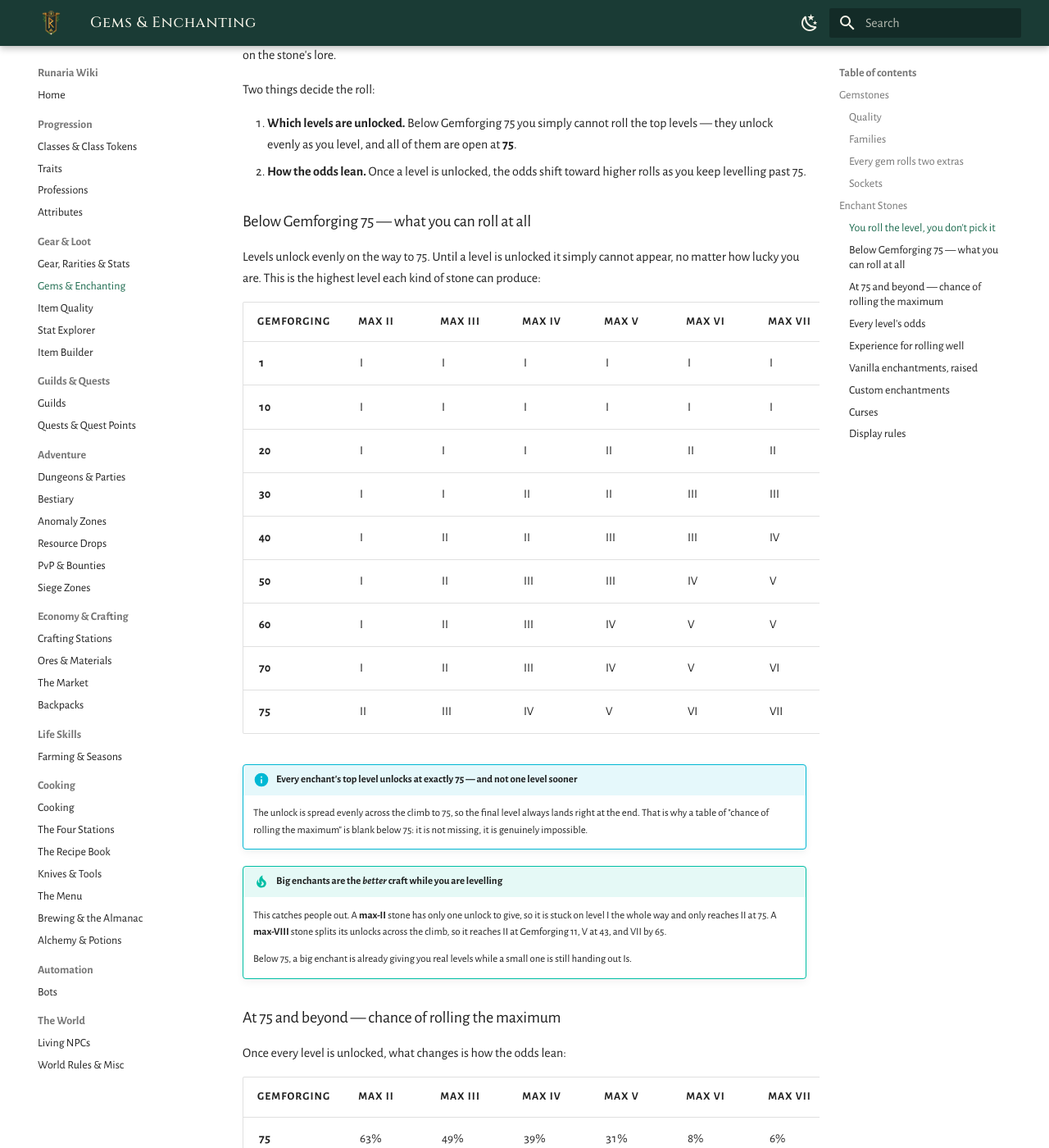
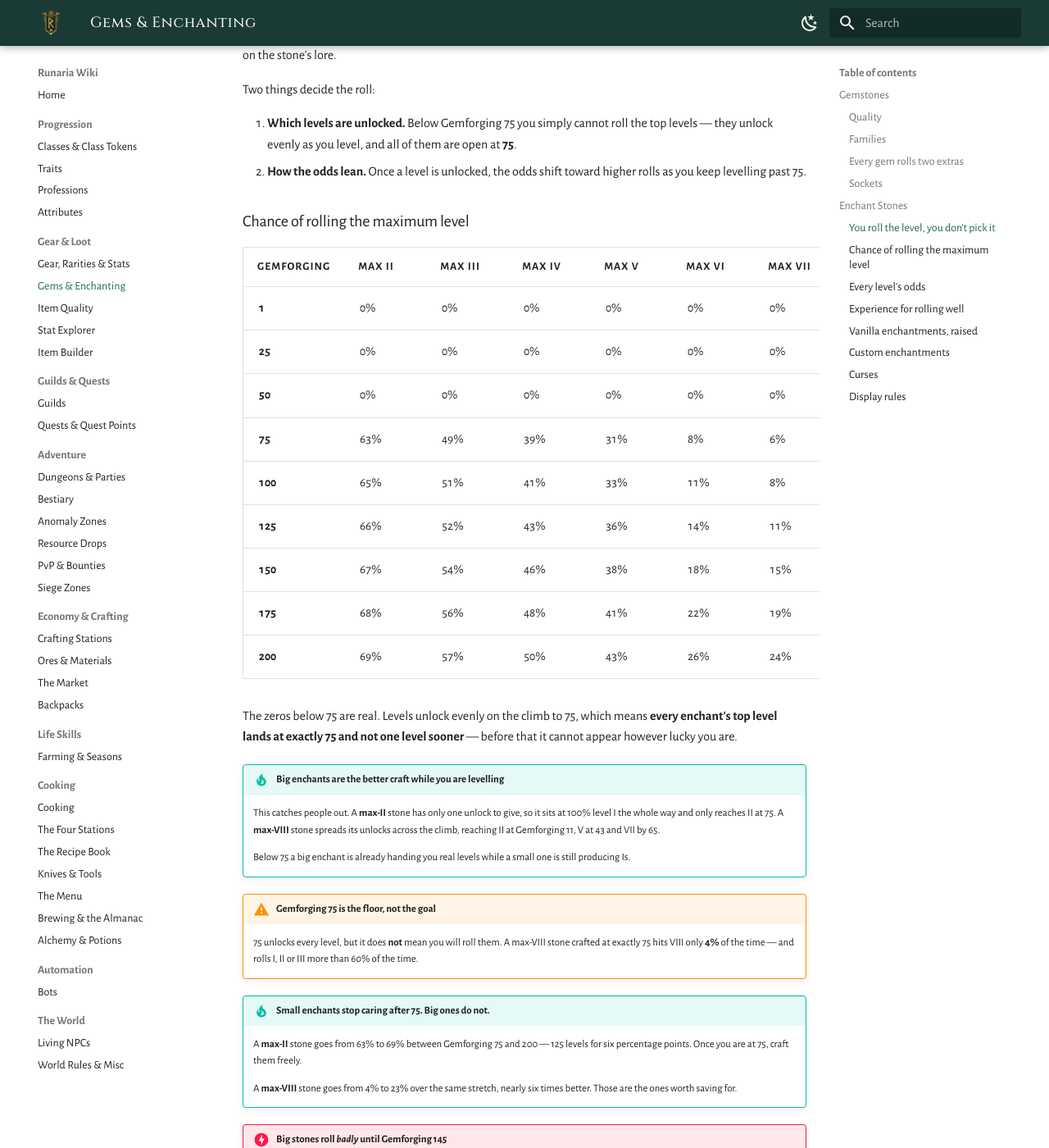
Before and after one commit to justnfly/runaria-wiki, an MkDocs documentation site: the page built from docs/economy/gems.md, in a window 1280 px wide and 1400 px high, scrolled down 2287 px. Shown: the whole window at 82% size. Built offline with MkDocs 1.6.1 and Material for MkDocs 9.7.7, drawn with Linux system fonts in a browser that asks for light colours; some of the changed text lies outside the part shown.

Commit message:
Use percentages throughout the enchant odds tables
Back to the original table shape: one percentage table for every profession
level from 1, with real 0% and 100% values rather than dashes or a separate
roman-numeral unlock table.

The zeros below 75 are accurate - levels unlock evenly on the climb to 75,
so every enchant's top level lands at exactly 75 - and the prose now says
so rather than leaving them looking like missing data. The per-max
distribution tables show the matching 100% on level I.

Co-Authored-By: Claude Opus 5 <noreply@anthropic.com>

```diff
--- a/docs/economy/gems.md
+++ b/docs/economy/gems.md
@@ -72,42 +72,26 @@ Two things decide the roll:
 1. **Which levels are unlocked.** Below Gemforging 75 you simply cannot roll the top levels — they unlock evenly as you level, and all of them are open at **75**.
 2. **How the odds lean.** Once a level is unlocked, the odds shift toward higher rolls as you keep levelling past 75.
 
-### Below Gemforging 75 — what you can roll at all
-
-Levels unlock evenly on the way to 75. Until a level is unlocked it simply cannot appear, no matter how lucky you are. This is the highest level each kind of stone can produce:
+### Chance of rolling the maximum level
 
 | Gemforging | max II | max III | max IV | max V | max VI | max VII | max VIII |
 | --- | --- | --- | --- | --- | --- | --- | --- |
-| **1** | I | I | I | I | I | I | I |
-| **10** | I | I | I | I | I | I | I |
-| **20** | I | I | I | II | II | II | II |
-| **30** | I | I | II | II | III | III | III |
-| **40** | I | II | II | III | III | IV | IV |
-| **50** | I | II | III | III | IV | V | V |
-| **60** | I | II | III | IV | V | V | VI |
-| **70** | I | II | III | IV | V | VI | VII |
-| **75** | II | III | IV | V | VI | VII | VIII |
-
-!!! info "Every enchant's top level unlocks at exactly 75 — and not one level sooner"
-    The unlock is spread evenly across the climb to 75, so the final level always lands right at the end. That is why a table of "chance of rolling the maximum" is blank below 75: it is not missing, it is genuinely impossible.
-
-!!! tip "Big enchants are the *better* craft while you are levelling"
-    This catches people out. A **max-II** stone has only one unlock to give, so it is stuck on level I the whole way and only reaches II at 75. A **max-VIII** stone splits its unlocks across the climb, so it reaches II at Gemforging 11, V at 43, and VII by 65.
-
-    Below 75, a big enchant is already giving you real levels while a small one is still handing out Is.
-
-### At 75 and beyond — chance of rolling the maximum
-
-Once every level is unlocked, what changes is how the odds lean:
-
-| Gemforging | max II | max III | max IV | max V | max VI | max VII | max VIII |
-| --- | --- | --- | --- | --- | --- | --- | --- |
+| **1** | 0% | 0% | 0% | 0% | 0% | 0% | 0% |
+| **25** | 0% | 0% | 0% | 0% | 0% | 0% | 0% |
+| **50** | 0% | 0% | 0% | 0% | 0% | 0% | 0% |
 | **75** | 63% | 49% | 39% | 31% | 8% | 6% | 4% |
 | **100** | 65% | 51% | 41% | 33% | 11% | 8% | 7% |
 | **125** | 66% | 52% | 43% | 36% | 14% | 11% | 10% |
 | **150** | 67% | 54% | 46% | 38% | 18% | 15% | 13% |
 | **175** | 68% | 56% | 48% | 41% | 22% | 19% | 18% |
 | **200** | 69% | 57% | 50% | 43% | 26% | 24% | 23% |
+
+The zeros below 75 are real. Levels unlock evenly on the climb to 75, which means **every enchant's top level lands at exactly 75 and not one level sooner** — before that it cannot appear however lucky you are.
+
+!!! tip "Big enchants are the better craft while you are levelling"
+    This catches people out. A **max-II** stone has only one unlock to give, so it sits at 100% level I the whole way and only reaches II at 75. A **max-VIII** stone spreads its unlocks across the climb, reaching II at Gemforging 11, V at 43 and VII by 65.
+
+    Below 75 a big enchant is already handing you real levels while a small one is still producing Is.
 
 !!! warning "Gemforging 75 is the floor, not the goal"
     75 unlocks every level, but it does **not** mean you will roll them. A max-VIII stone crafted at exactly 75 hits VIII only **4%** of the time — and rolls I, II or III more than 60% of the time.
@@ -130,9 +114,9 @@ Once every level is unlocked, what changes is how the odds lean:
 
     | Gemforging | I | II |
     | --- | --- | --- |
-    | **1** | 100% | — |
-    | **25** | 100% | — |
-    | **50** | 100% | — |
+    | **1** | 100% | 0% |
+    | **25** | 100% | 0% |
+    | **50** | 100% | 0% |
     | **75** | 37% | 63% |
     | **100** | 35% | 65% |
     | **125** | 34% | 66% |
@@ -144,9 +128,9 @@ Once every level is unlocked, what changes is how the odds lean:
 
     | Gemforging | I | II | III |
     | --- | --- | --- | --- |
-    | **1** | 100% | — | — |
-    | **25** | 100% | — | — |
-    | **50** | 40% | 60% | — |
+    | **1** | 100% | 0% | 0% |
+    | **25** | 100% | 0% | 0% |
+    | **50** | 40% | 60% | 0% |
     | **75** | 20% | 31% | 49% |
     | **100** | 19% | 31% | 51% |
     | **125** | 17% | 30% | 52% |
@@ -158,9 +142,9 @@ Once every level is unlocked, what changes is how the odds lean:
 
     | Gemforging | I | II | III | IV |
     | --- | --- | --- | --- | --- |
-    | **1** | 100% | — | — | — |
-    | **25** | 44% | 56% | — | — |
-    | **50** | 24% | 32% | 44% | — |
+    | **1** | 100% | 0% | 0% | 0% |
+    | **25** | 44% | 56% | 0% | 0% |
+    | **50** | 24% | 32% | 44% | 0% |
     | **75** | 14% | 19% | 28% | 39% |
     | **100** | 12% | 19% | 28% | 41% |
     | **125** | 11% | 18% | 28% | 43% |
@@ -172,9 +156,9 @@ Once every level is unlocked, what changes is how the odds lean:
 
     | Gemforging | I | II | III | IV | V |
     | --- | --- | --- | --- | --- | --- |
-    | **1** | 100% | — | — | — | — |
-    | **25** | 46% | 54% | — | — | — |
-    | **50** | 27% | 33% | 40% | — | — |
+    | **1** | 100% | 0% | 0% | 0% | 0% |
+    | **25** | 46% | 54% | 0% | 0% | 0% |
+    | **50** | 27% | 33% | 40% | 0% | 0% |
     | **75** | 11% | 15% | 19% | 24% | 31% |
     | **100** | 10% | 14% | 18% | 25% | 33% |
     | **125** | 9% | 13% | 18% | 25% | 36% |
@@ -186,9 +170,9 @@ Once every level is unlocked, what changes is how the odds lean:
 
     | Gemforging | I | II | III | IV | V | VI |
     | --- | --- | --- | --- | --- | --- | --- |
-    | **1** | 100% | — | — | — | — | — |
-    | **25** | 56% | 44% | — | — | — | — |
-    | **50** | 35% | 27% | 21% | 17% | — | — |
+    | **1** | 100% | 0% | 0% | 0% | 0% | 0% |
+    | **25** | 56% | 44% | 0% | 0% | 0% | 0% |
+    | **50** | 35% | 27% | 21% | 17% | 0% | 0% |
     | **75** | 28% | 22% | 17% | 13% | 10% | 8% |
     | **100** | 24% | 20% | 17% | 15% | 13% | 11% |
     | **125** | 20% | 18% | 17% | 16% | 15% | 14% |
@@ -200,9 +184,9 @@ Once every level is unlocked, what changes is how the odds lean:
 
     | Gemforging | I | II | III | IV | V | VI | VII |
     | --- | --- | --- | --- | --- | --- | --- | --- |
-    | **1** | 100% | — | — | — | — | — | — |
-    | **25** | 42% | 33% | 25% | — | — | — | — |
-    | **50** | 31% | 24% | 19% | 15% | 11% | — | — |
+    | **1** | 100% | 0% | 0% | 0% | 0% | 0% | 0% |
+    | **25** | 42% | 33% | 25% | 0% | 0% | 0% | 0% |
+    | **50** | 31% | 24% | 19% | 15% | 11% | 0% | 0% |
     | **75** | 27% | 21% | 16% | 13% | 10% | 8% | 6% |
     | **100** | 22% | 19% | 16% | 14% | 12% | 10% | 8% |
     | **125** | 17% | 16% | 15% | 14% | 13% | 12% | 11% |
@@ -214,9 +198,9 @@ Once every level is unlocked, what changes is how the odds lean:
 
     | Gemforging | I | II | III | IV | V | VI | VII | VIII |
     | --- | --- | --- | --- | --- | --- | --- | --- | --- |
-    | **1** | 100% | — | — | — | — | — | — | — |
-    | **25** | 42% | 33% | 25% | — | — | — | — | — |
-    | **50** | 31% | 24% | 19% | 15% | 11% | — | — | — |
+    | **1** | 100% | 0% | 0% | 0% | 0% | 0% | 0% | 0% |
+    | **25** | 42% | 33% | 25% | 0% | 0% | 0% | 0% | 0% |
+    | **50** | 31% | 24% | 19% | 15% | 11% | 0% | 0% | 0% |
     | **75** | 26% | 20% | 16% | 12% | 9% | 7% | 6% | 4% |
     | **100** | 20% | 17% | 15% | 13% | 11% | 9% | 8% | 7% |
     | **125** | 16% | 15% | 14% | 13% | 12% | 11% | 10% | 10% |
@@ -224,7 +208,7 @@ Once every level is unlocked, what changes is how the odds lean:
     | **175** | 8% | 9% | 10% | 11% | 13% | 14% | 16% | 18% |
     | **200** | 6% | 7% | 8% | 10% | 12% | 15% | 19% | 23% |
 
-A dash means that level is not unlocked yet and cannot roll at all.
+A 0% means that level is not unlocked yet and cannot roll at all.
 
 ### Experience for rolling well
 
```
